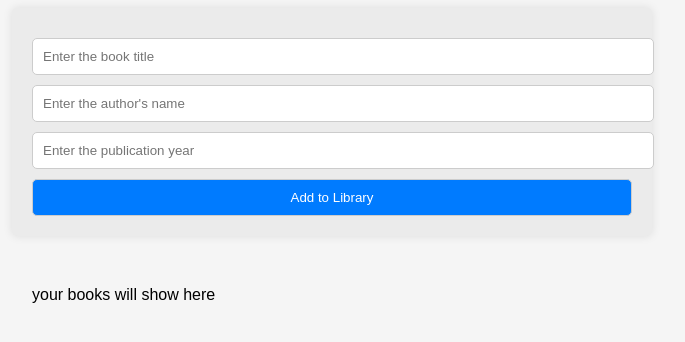
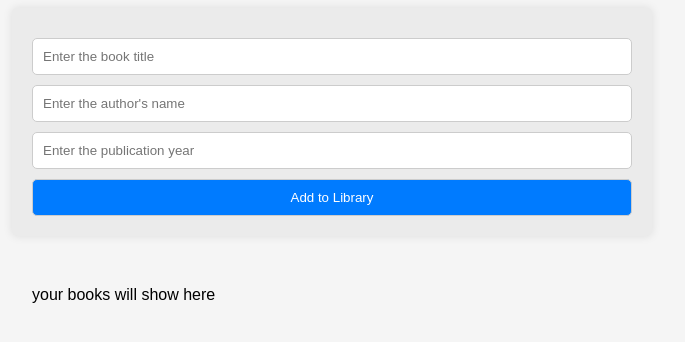
Before and after one commit to petrock999/odin-library, a plain HTML site: page index.html in a window 1280 px wide. Shown: the whole page, without its empty margins (308-993 px from the left). Drawn offline with Linux system fonts and the light colour scheme.

Commit message:
more changes

```diff
--- a/styles.css
+++ b/styles.css
@@ -14,6 +14,7 @@ body {
 }
 
 #myForm input, #myForm button {
+    box-sizing: border-box; /* Add this line */
     width: 100%;
     padding: 10px;
     margin-top: 10px;
```
